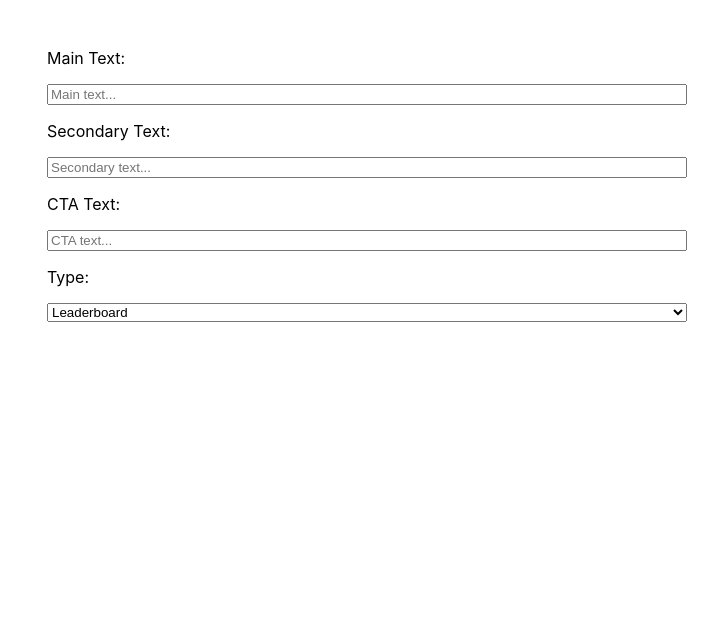
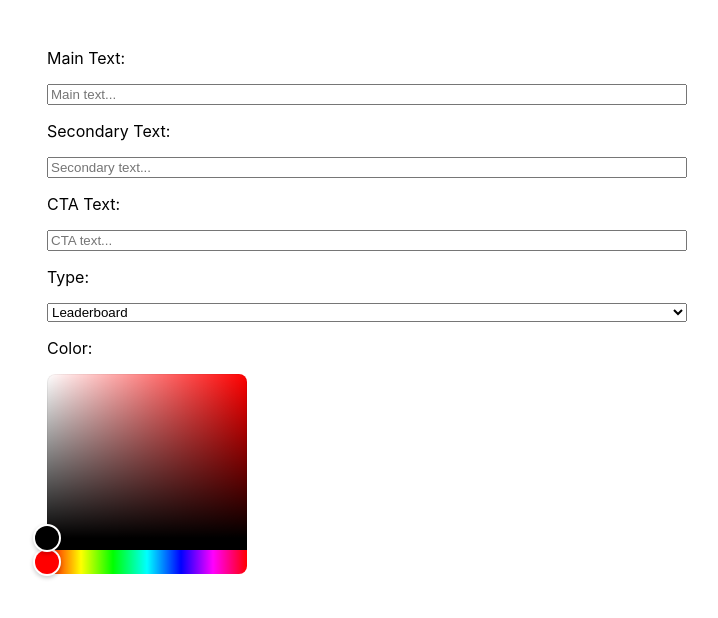
Before and after one commit to ryand67/Retargeting-Machine, a React (Create React App) app: page / in a window 1280 px wide. Shown: the top 618 px of the page, without its empty margins (273-991 px from the left). Built offline with nearby package versions, Linux system fonts and the light colour scheme.

Commit message:
color picker

```diff
--- a/package.json
+++ b/package.json
@@ -11,6 +11,7 @@
     "@types/react": "^17.0.0",
     "@types/react-dom": "^17.0.0",
     "react": "^17.0.2",
+    "react-colorful": "^5.1.3",
     "react-dom": "^17.0.2",
     "react-scripts": "4.0.3",
     "styled-components": "^5.2.3",
--- a/src/App.tsx
+++ b/src/App.tsx
@@ -2,6 +2,7 @@ import React, { useState } from 'react';
 import './App.css';
 
 import styled from 'styled-components';
+import { HexColorPicker } from 'react-colorful';
 
 function App() {
 
@@ -9,6 +10,7 @@ function App() {
   const [secondaryText, setSecondaryText] = useState<string>('');
   const [ctaText, setCtaText] = useState<string>('');
   const [cardType, setCardType] = useState<string>('Leaderboard');
+  const [color, setColor] = useState<string>('');
 
   return (
     <div className="App">
@@ -27,7 +29,8 @@ function App() {
           <option value="Skyskraper">Skyskraper</option>
           <option value="Tile">Tile</option>
         </select>
-
+        <label htmlFor="">Color:</label>
+        <HexColorPicker onChange={setColor} className="color-picker" />
       </InputsForm>
     </div>
   );
--- a/src/util/Interfaces.ts
+++ b/src/util/Interfaces.ts
@@ -3,4 +3,5 @@ export interface Props {
     secondaryText: string;
     ctaText: string;
     cardType: string;
+    color: string;
 }
```
Also changed, not shown: 1 other file (tests, documents, lock files or other folders).
